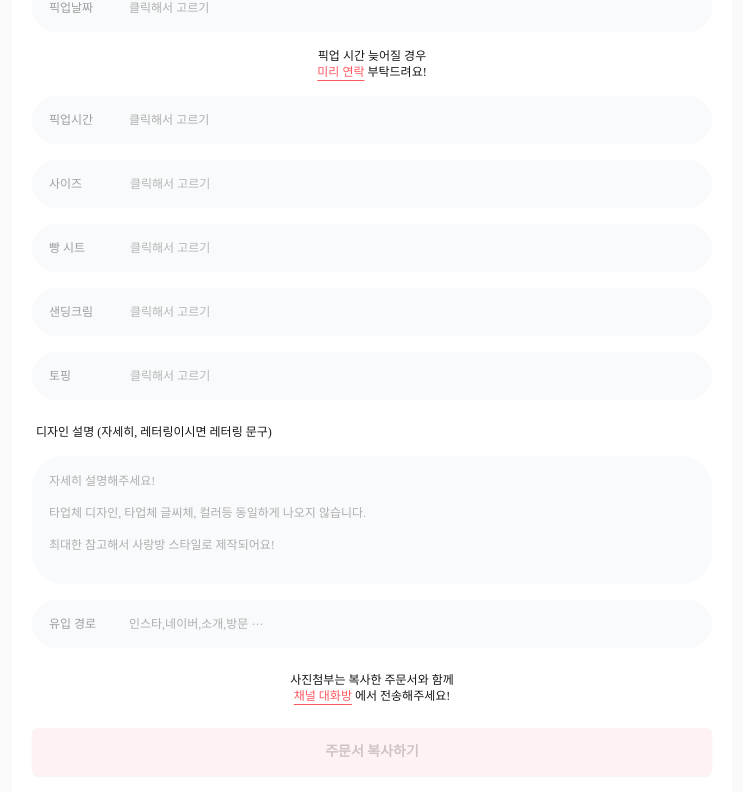
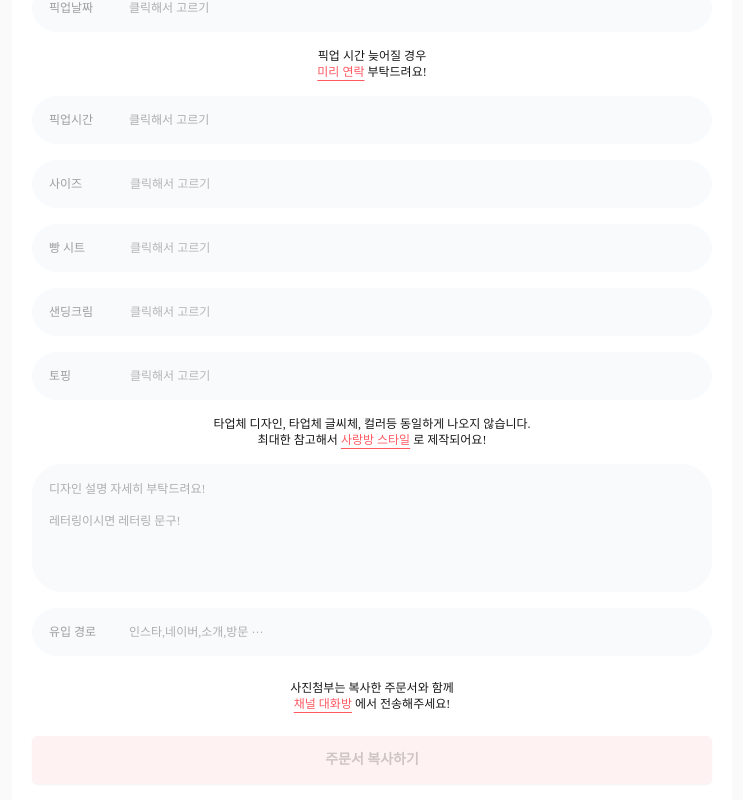
Before and after one commit to YiHyeongRae/form-maker, a React (Vite) app: page / in a window 1280 px wide. Shown: the part 536-1336 px from the top of the page, without its empty margins (268-1011 px from the left). Built offline with nearby package versions, Linux system fonts and the light colour scheme; a web font is replaced by a local one.

Commit message:
feat: 요금수정 및 문구추가

```diff
--- a/src/App.tsx
+++ b/src/App.tsx
@@ -38,15 +38,18 @@ function App() {
     "미니 (지름11cm)",
     "1호 (지름15cm)",
     "2호 (지름18cm)",
-    "1호 2단 (1호 + 초미니)",
+    "1호 2단 (1호 + 도시락)",
     "2호 2단 (2호 + 미니)",
   ];
-  const sheetArr = ["바닐라", "초코"];
+  const sheetArr = [
+    { sheet: "바닐라", price: 0 },
+    { sheet: "초코", price: 1000 },
+  ];
 
   const creamArr = [
     { cream: "우유생크림", price: 0 },
     { cream: "오레오크림", price: 1500 },
-    { cream: "초코크림", price: 1500 },
+    { cream: "초코크림", price: 3000 },
     { cream: "블루베리크림", price: 2000 },
     { cream: "라즈베리크림", price: 2000 },
   ];
@@ -333,7 +336,7 @@ function App() {
               >
                 {order.cakeSheet === "" ? "클릭해서 고르기" : order.cakeSheet}
               </summary>
-              <ul className="menu dropdown-content bg-base-100 rounded-box z-[1] w-52 p-2 shadow">
+              {/* <ul className="menu dropdown-content bg-base-100 rounded-box z-[1] w-52 p-2 shadow">
                 {map(sheetArr, (item, index) => {
                   return (
                     <li key={item + index}>
@@ -349,6 +352,45 @@ function App() {
                         className="text-xs active:!bg-secondary"
                       >
                         {item}
+                      </a>
+                    </li>
+                  );
+                })}
+              </ul> */}
+              {/*
+도시락/미니 초코시트 1000
+1호 초코시트 2000
+2호 초코시트 3000
+*/}
+              <ul className="menu dropdown-content bg-base-100 rounded-box z-[1] p-2 shadow">
+                {map(sheetArr, (item, index) => {
+                  return (
+                    <li key={item.sheet + index}>
+                      <a
+                        onClick={() => {
+                          document
+                            .getElementById("sheet")
+                            ?.removeAttribute("open");
+                          setOrder((prev) => {
+                            return {
+                              ...prev,
+                              cakeSheet: `${item.sheet}(+${item.price} ~)`,
+                            };
+                          });
+                        }}
+                        className="text-xs active:!bg-secondary"
+                      >
+                        {item.sheet}
+                        {item.price !== 0 && (
+                          <span className="text-xs text-error">
+                            ( +
+                            {String(item.price).replace(
+                              /\B(?=(\d{3})+(?!\d))/g,
+                              ","
+                            )}
+                            {" ~"})
+                          </span>
+                        )}
                       </a>
                     </li>
                   );
@@ -405,7 +447,7 @@ function App() {
                           setOrder((prev) => {
                             return {
                               ...prev,
-                              cakeInnerCream: `${item.cream}(+${item.price})`,
+                              cakeInnerCream: `${item.cream}(+${item.price} ~)`,
                             };
                           });
                         }}
@@ -418,8 +460,8 @@ function App() {
                             {String(item.price).replace(
                               /\B(?=(\d{3})+(?!\d))/g,
                               ","
-                            )}{" "}
-                            )
+                            )}
+                            {" ~"})
                           </span>
                         )}
                       </a>
@@ -479,7 +521,7 @@ function App() {
                           setOrder((prev) => {
                             return {
                               ...prev,
-                              cakeTopping: `${item.topping}(+${item.price})`,
+                              cakeTopping: `${item.topping}(+${item.price} ~)`,
                             };
                           });
                         }}
@@ -492,8 +534,8 @@ function App() {
                             {String(item.price).replace(
                               /\B(?=(\d{3})+(?!\d))/g,
                               ","
-                            )}{" "}
-                            )
+                            )}
+                            {" ~"})
                           </span>
                         )}
                       </a>
@@ -505,18 +547,33 @@ function App() {
           </label>
 
           <label className=" form-control">
-            <div className=" label">
-              <span className="text-xs label-text">
-                디자인 설명 (자세히, 레터링이시면 레터링 문구)
+            <div className="mb-2 text-xs text-center break-keep">
+              타업체 디자인, 타업체 글씨체, 컬러등 동일하게 나오지 않습니다.
+              <br />
+              최대한 참고해서&nbsp;
+              <span className="underline underline-offset-4 text-error">
+                사랑방 스타일
               </span>
+              &nbsp;로 제작되어요!
             </div>
-
+            {/*
+            <label className="justify-center gap-2 cursor-pointer label">
+              <span className="text-xs label-text text-error">확인</span>
+              <input
+                type="checkbox"
+                checked={isAgree}
+                className="checkbox [--chkbg:oklch(var(--er))] [--chkfg:oklch(var(--b1))]"
+                // onChange={() => setIsAgree((prev) => !prev)}
+              />
+            </label> */}
+            {/* <div className=" label">
+              <span className="text-xs label-text">디자인 설명</span>
+            </div> */}
             <textarea
               disabled={!isAgree}
               className="h-32 p-4 mt-2 text-xs resize-none textarea textarea-bordered focus:outline-secondary "
-              placeholder={`자세히 설명해주세요!\n
-타업체 디자인, 타업체 글씨체, 컬러등 동일하게 나오지 않습니다.\n
-최대한 참고해서 사랑방 스타일로 제작되어요!`}
+              placeholder={`디자인 설명 자세히 부탁드려요!\n
+레터링이시면 레터링 문구!\n`}
               value={order.detail || ""}
               onChange={(e) => {
                 setOrder((prev) => {
```
